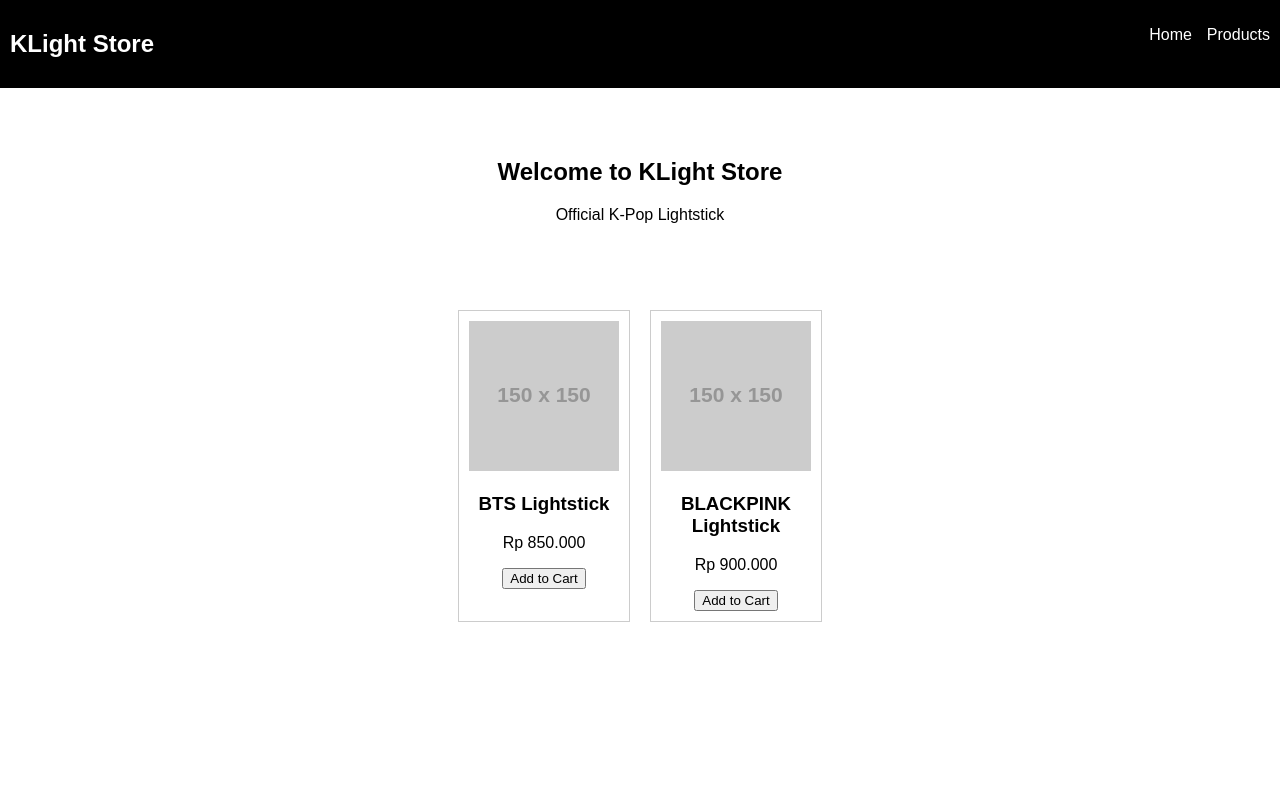
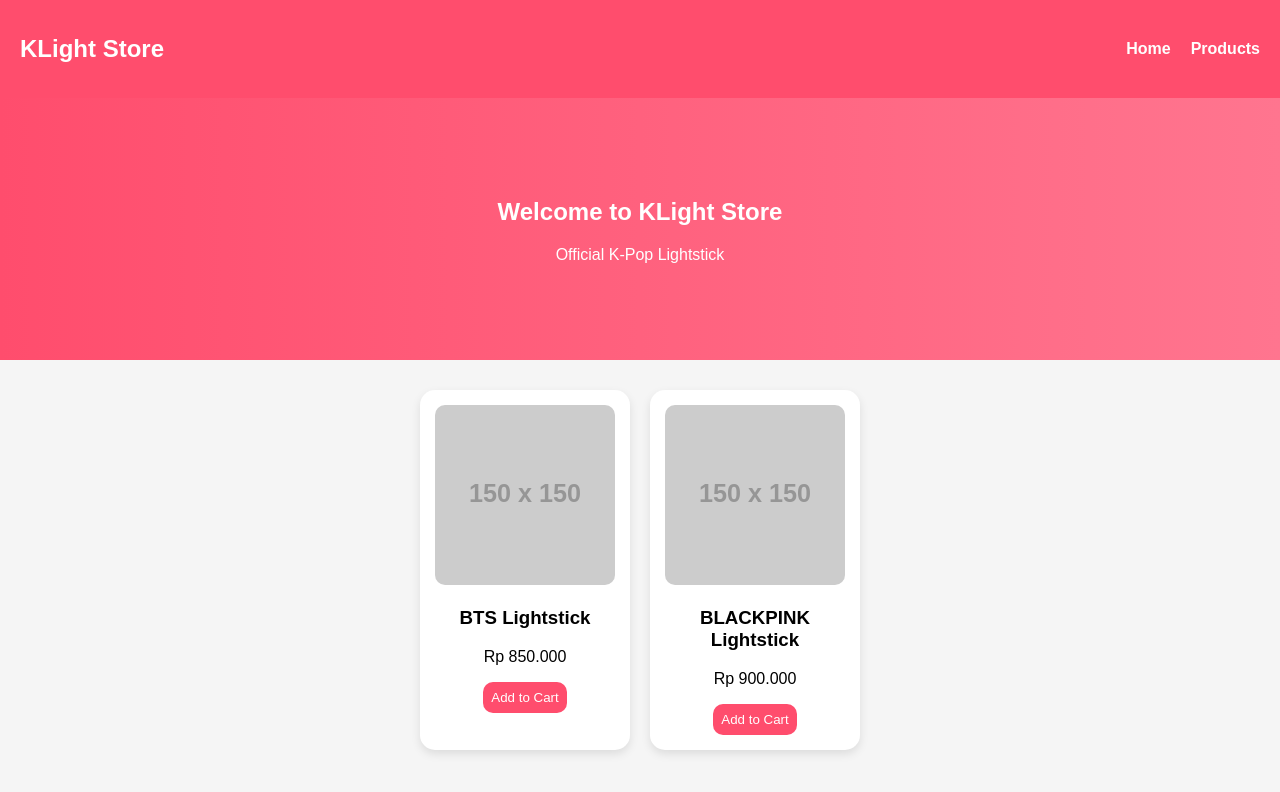
Before and after one commit to gwinethindira8-lgtm/lightstick-shop, a plain HTML site: page index.html in a window 1280 px wide. Drawn offline with Linux system fonts and the light colour scheme; placeholder pictures from the web are drawn by us.

Commit message:
Update style.css

```diff
--- a/style.css
+++ b/style.css
@@ -1,60 +1,105 @@
 body {
   margin: 0;
   font-family: Arial;
+  background: #f5f5f5;
 }
 
-/* ✅ Navbar */
+/* NAVBAR */
 nav {
   display: flex;
   justify-content: space-between;
-  background: black;
+  align-items: center;
+  background: #ff4d6d;
   color: white;
-  padding: 10px;
+  padding: 15px 20px;
 }
 
 nav ul {
   display: flex;
   list-style: none;
-  gap: 15px;
+  gap: 20px;
 }
 
 nav a {
   color: white;
   text-decoration: none;
+  font-weight: bold;
 }
 
-/* ✅ Home */
+/* HOME */
 .home {
   text-align: center;
-  padding: 50px;
+  padding: 80px 20px;
+  background: linear-gradient(to right, #ff4d6d, #ff758f);
+  color: white;
 }
 
-/* ✅ Product */
+.btn {
+  display: inline-block;
+  margin-top: 15px;
+  padding: 10px 20px;
+  background: white;
+  color: #ff4d6d;
+  border-radius: 20px;
+  text-decoration: none;
+  font-weight: bold;
+}
+
+/* PRODUCTS */
 .products {
   display: flex;
   gap: 20px;
-  padding: 20px;
+  padding: 30px;
   flex-wrap: wrap;
   justify-content: center;
 }
 
-/* ✅ Card */
+/* CARD */
 .card {
-  border: 1px solid #ccc;
-  padding: 10px;
-  width: 150px;
+  background: white;
+  border-radius: 15px;
+  padding: 15px;
+  width: 180px;
   text-align: center;
+  box-shadow: 0 4px 10px rgba(0,0,0,0.1);
+  transition: 0.3s;
 }
 
-/* ✅ RESPONSIVE (INI PENTING!) */
+.card:hover {
+  transform: translateY(-5px);
+}
+
+.card img {
+  width: 100%;
+  border-radius: 10px;
+}
+
+.price {
+  color: #ff4d6d;
+  font-weight: bold;
+}
+
+button {
+  background: #ff4d6d;
+  color: white;
+  border: none;
+  padding: 8px;
+  border-radius: 10px;
+  cursor: pointer;
+}
+
+button:hover {
+  background: #e63e5c;
+}
+
+/* RESPONSIVE */
 @media (max-width: 600px) {
+  nav {
+    flex-direction: column;
+  }
+
   .products {
     flex-direction: column;
     align-items: center;
   }
-
-  nav {
-    flex-direction: column;
-    align-items: center;
-  }
 }
```
